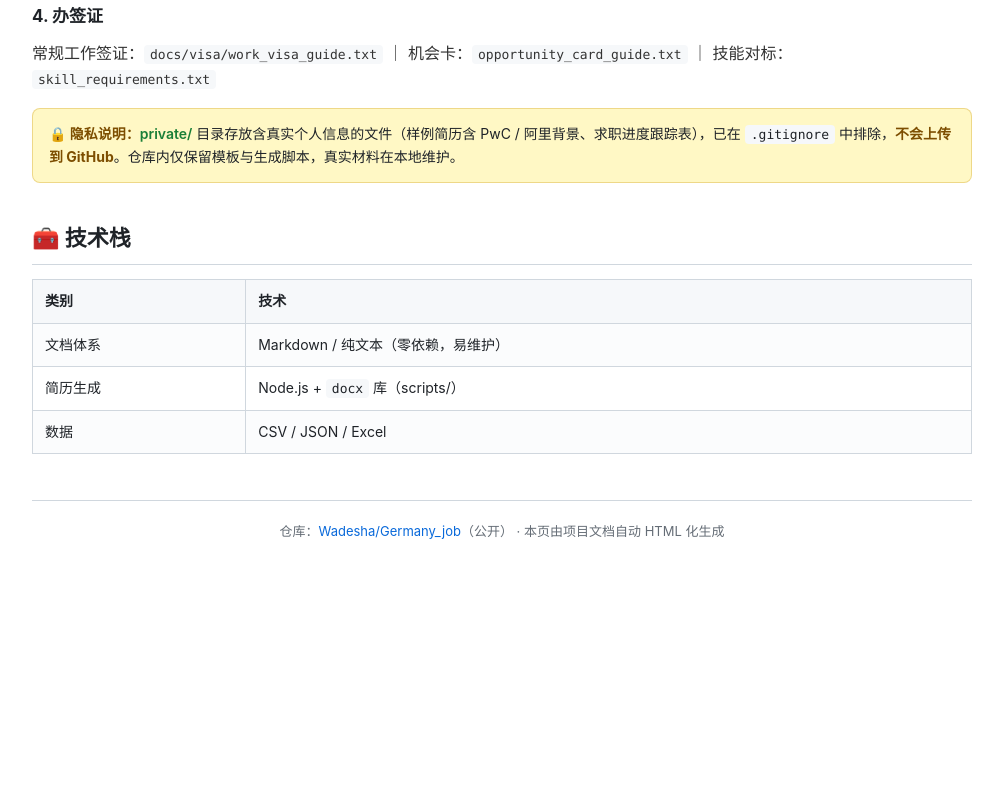
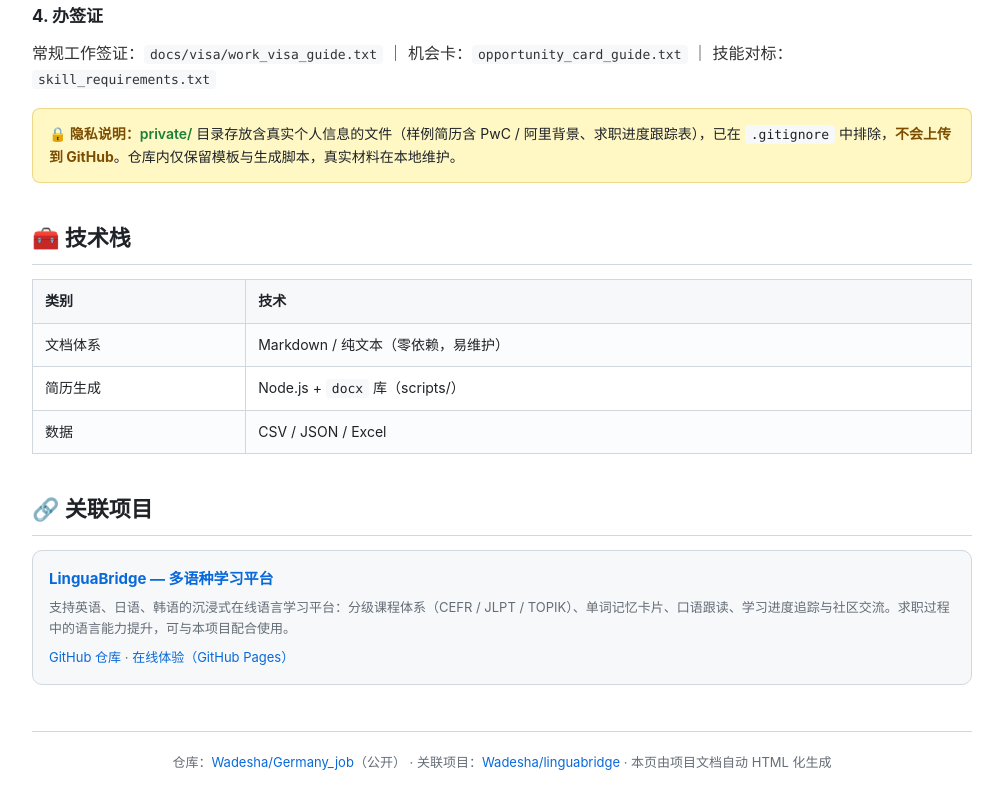
Before and after one commit to Wadesha/Germany_job, a plain HTML site: page index.html in a window 1280 px wide. Shown: the part 1712-2520 px from the top of the page, without its empty margins (138-1141 px from the left). Before the commit the page ends 2314 px from the top, so only its background shows below. Drawn offline with Linux system fonts and the light colour scheme.

Commit message:
feat: 这是什么
Co-authored-by: traeagent <traeagent@users.noreply.github.com>

```diff
--- a/index.html
+++ b/index.html
@@ -148,8 +148,18 @@ node generate_sample_resume.js   # 生成样例简历（含示例背景）</pre>
     <tr><td>数据</td><td>CSV / JSON / Excel</td></tr>
   </table>
 
+  <h2>🔗 关联项目</h2>
+  <div class="card" style="margin-top:14px">
+    <h4>LinguaBridge — 多语种学习平台</h4>
+    <p>支持英语、日语、韩语的沉浸式在线语言学习平台：分级课程体系（CEFR / JLPT / TOPIK）、单词记忆卡片、口语跟读、学习进度追踪与社区交流。求职过程中的语言能力提升，可与本项目配合使用。</p>
+    <p style="margin-top:8px">
+      <a href="https://github.com/Wadesha/linguabridge" target="_blank" rel="noopener">GitHub 仓库</a> ·
+      <a href="https://wadesha.github.io/linguabridge/" target="_blank" rel="noopener">在线体验（GitHub Pages）</a>
+    </p>
+  </div>
+
   <footer>
-    仓库：<a href="https://github.com/Wadesha/Germany_job" target="_blank" rel="noopener">Wadesha/Germany_job</a>（公开） · 本页由项目文档自动 HTML 化生成
+    仓库：<a href="https://github.com/Wadesha/Germany_job" target="_blank" rel="noopener">Wadesha/Germany_job</a>（公开） · 关联项目：<a href="https://github.com/Wadesha/linguabridge" target="_blank" rel="noopener">Wadesha/linguabridge</a> · 本页由项目文档自动 HTML 化生成
   </footer>
 
 </div>
```
Also changed, not shown: README.md, 1 other file.
